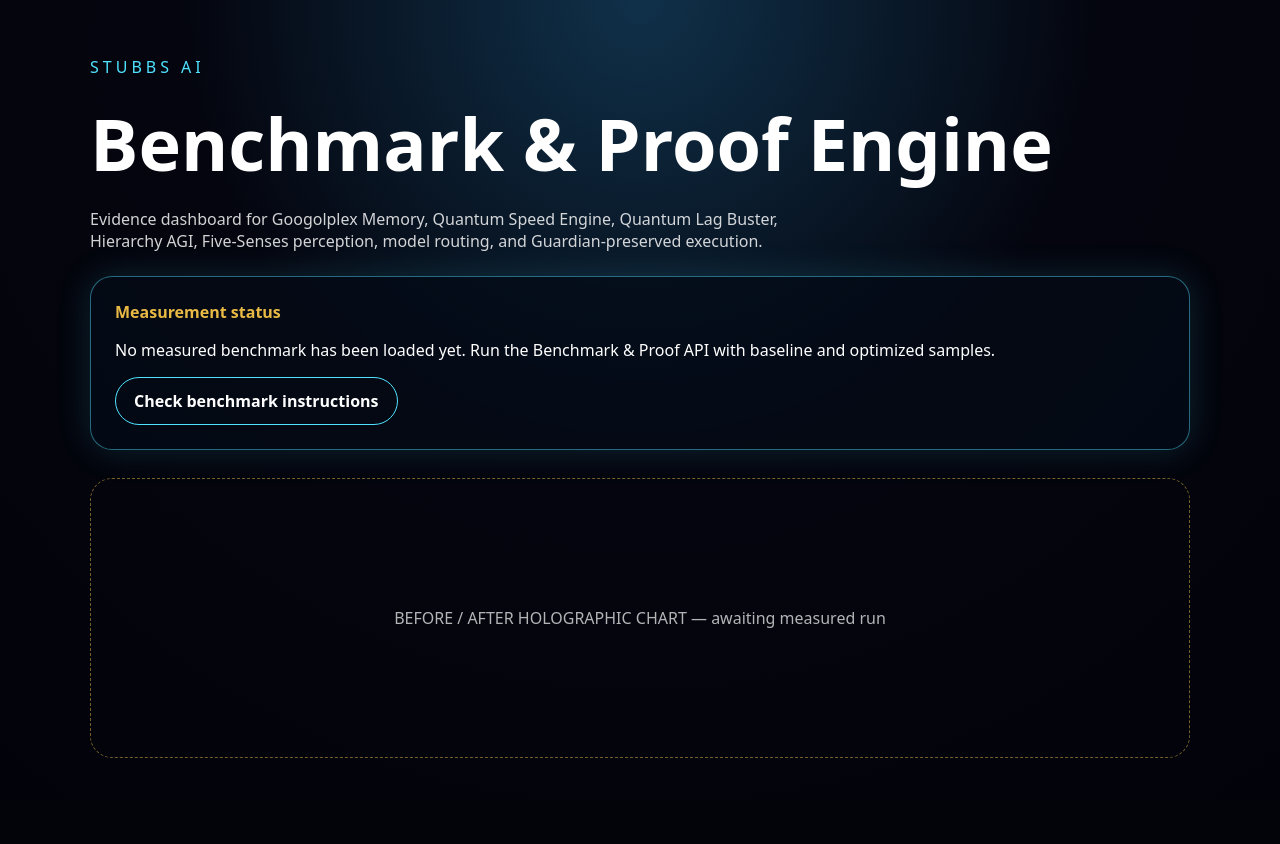
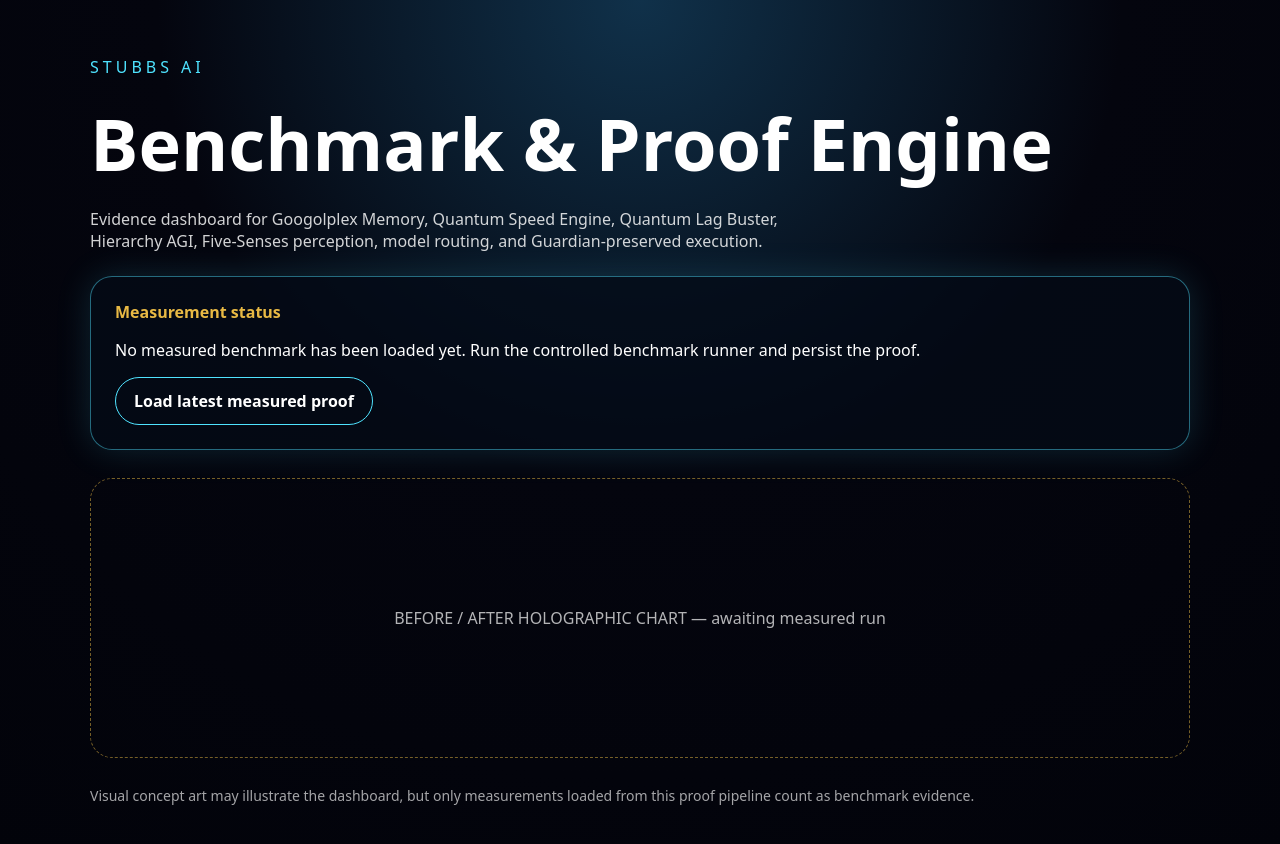
Before and after one commit to jgoldie1/amm-platform, a Next.js app: page /benchmark-proof in a window 1280 px wide. Shown: the top 844 px of the page. Before the commit the page ends 800 px from the top, so only its background shows below. Built offline with nearby package versions, Linux system fonts and the light colour scheme.

Commit message:
load persisted measured proof in holographic dashboard

```diff
--- a/app/benchmark-proof/page.tsx
+++ b/app/benchmark-proof/page.tsx
@@ -21,8 +21,9 @@
 export default function BenchmarkProofPage() {
   const [proof, setProof] = useState<Proof | null>(null);
   const [message, setMessage] = useState(
-    "No measured benchmark has been loaded yet. Run the Benchmark & Proof API with baseline and optimized samples.",
+    "No measured benchmark has been loaded yet. Run the controlled benchmark runner and persist the proof.",
   );
+  const [loading, setLoading] = useState(false);
 
   const rows = useMemo(() => {
     if (!proof) return [];
@@ -34,11 +35,28 @@
     }));
   }, [proof]);
 
-  async function loadLatestExample() {
-    setProof(null);
-    setMessage(
-      "The dashboard does not fabricate results. POST measured samples to /api/benchmark-proof, then connect the returned proof object here or persist/read it from Supabase.",
-    );
+  async function loadLatestProof() {
+    setLoading(true);
+    try {
+      const response = await fetch("/api/benchmark-proof", { cache: "no-store" });
+      const data = await response.json();
+      if (!response.ok || !data.proof) {
+        setProof(null);
+        setMessage(data.message ?? "No persisted measured proof is available yet.");
+        return;
+      }
+      setProof(data.proof as Proof);
+      setMessage(
+        `Loaded measured proof${data.runName ? `: ${data.runName}` : ""}${
+          data.createdAt ? ` — ${new Date(data.createdAt).toLocaleString()}` : ""
+        }`,
+      );
+    } catch {
+      setProof(null);
+      setMessage("Unable to load measured proof from the server.");
+    } finally {
+      setLoading(false);
+    }
   }
 
   return (
@@ -74,17 +92,19 @@
           <strong style={{ color: "#E8B944" }}>Measurement status</strong>
           <p>{message}</p>
           <button
-            onClick={loadLatestExample}
+            onClick={loadLatestProof}
+            disabled={loading}
             style={{
               padding: "12px 18px",
               borderRadius: 999,
               border: "1px solid #4FE3FF",
               background: "transparent",
               color: "white",
-              cursor: "pointer",
+              cursor: loading ? "wait" : "pointer",
+              opacity: loading ? 0.65 : 1,
             }}
           >
-            Check benchmark instructions
+            {loading ? "Loading measured proof…" : "Load latest measured proof"}
           </button>
         </div>
 
@@ -121,6 +141,10 @@
             })
           )}
         </div>
+
+        <p style={{ marginTop: 28, opacity: 0.64, fontSize: 14 }}>
+          Visual concept art may illustrate the dashboard, but only measurements loaded from this proof pipeline count as benchmark evidence.
+        </p>
       </section>
     </main>
   );
```
